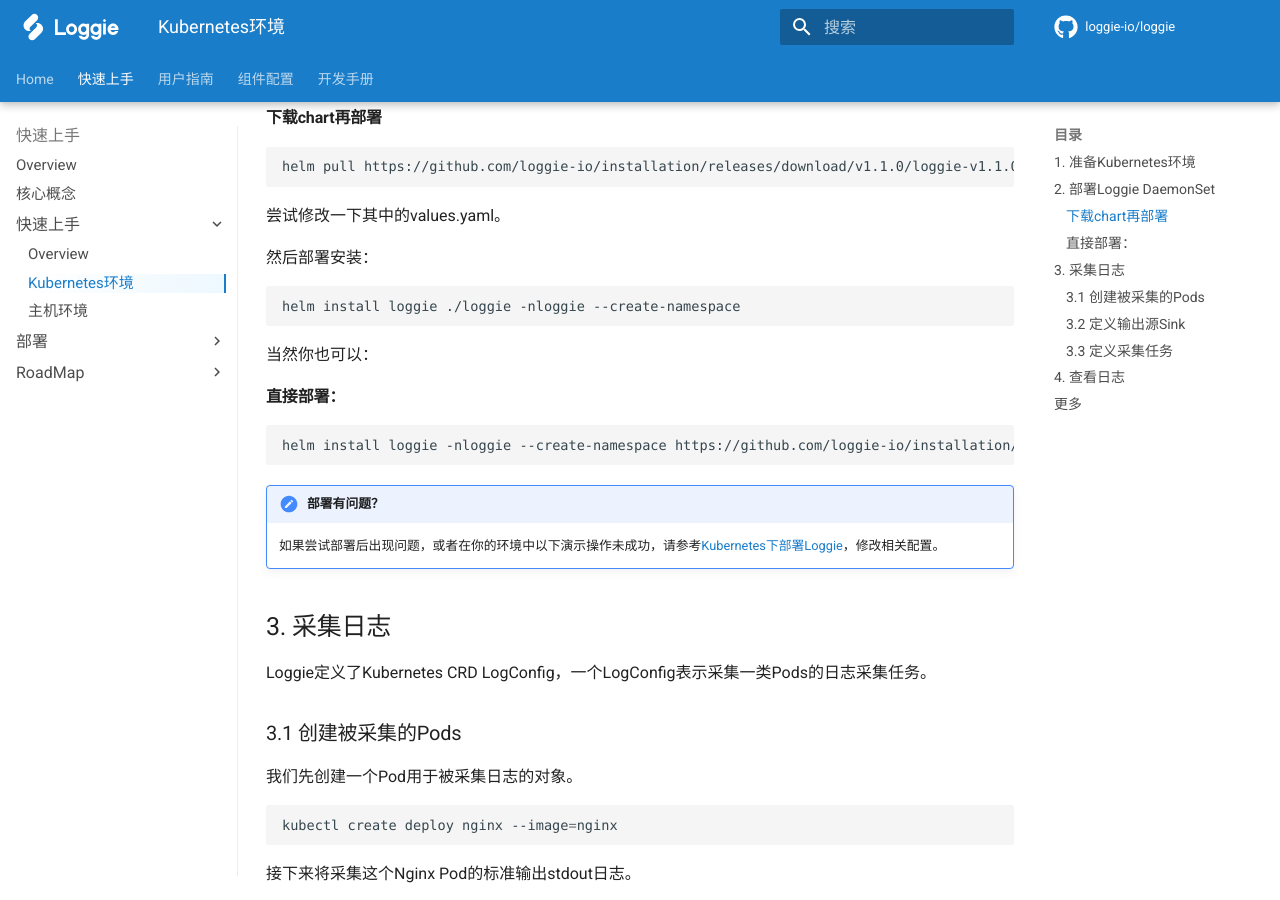
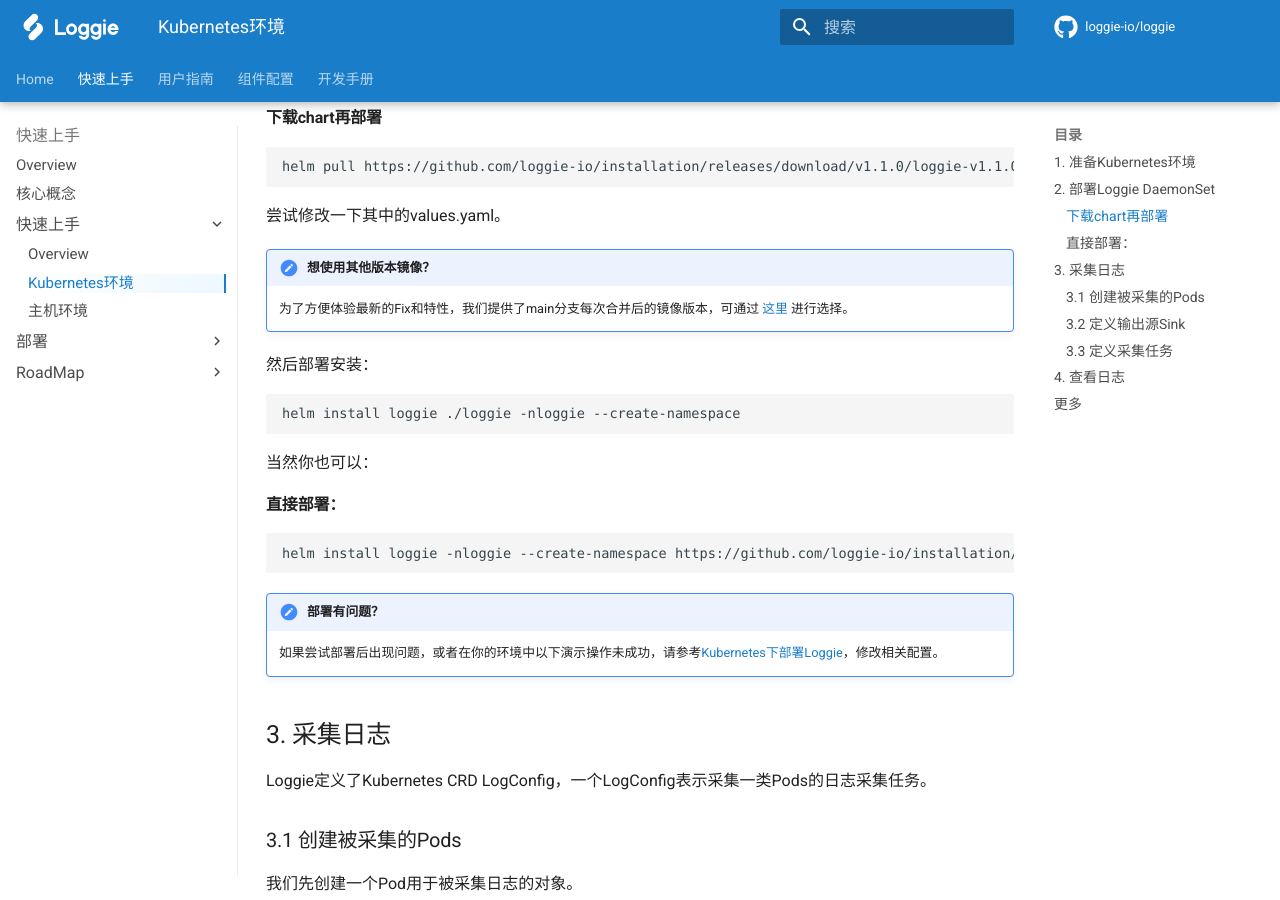
Before and after one commit to loggie-io/docs, an MkDocs documentation site: the page built from docs/getting-started/quick-start/kubernetes.md, in a window 1280 px wide and 900 px high, scrolled down 603 px. Built offline with MkDocs 1.6.1 and Material for MkDocs 9.7.7, drawn with Linux system fonts in a browser that asks for light colours; some web fonts are replaced; comment, search, counter and statistics services are not loaded.

Commit message:
Feat: add node about using more images from dockerhub (#53)

````diff
--- a/docs/getting-started/quick-start/kubernetes.md
+++ b/docs/getting-started/quick-start/kubernetes.md
@@ -25,6 +25,10 @@
 helm pull https://github.com/loggie-io/installation/releases/download/v1.1.0/loggie-v1.1.0.tgz && tar xvzf loggie-v1.1.0.tgz
 ```
 尝试修改一下其中的values.yaml。
+
+!!! node "想使用其他版本镜像？"
+
+    为了方便体验最新的Fix和特性，我们提供了main分支每次合并后的镜像版本，可通过 [这里](https://hub.docker.com/r/loggieio/loggie/tags) 进行选择。
 
 然后部署安装：
 
````
Also changed, not shown: README.md (+1 -1 lines).
